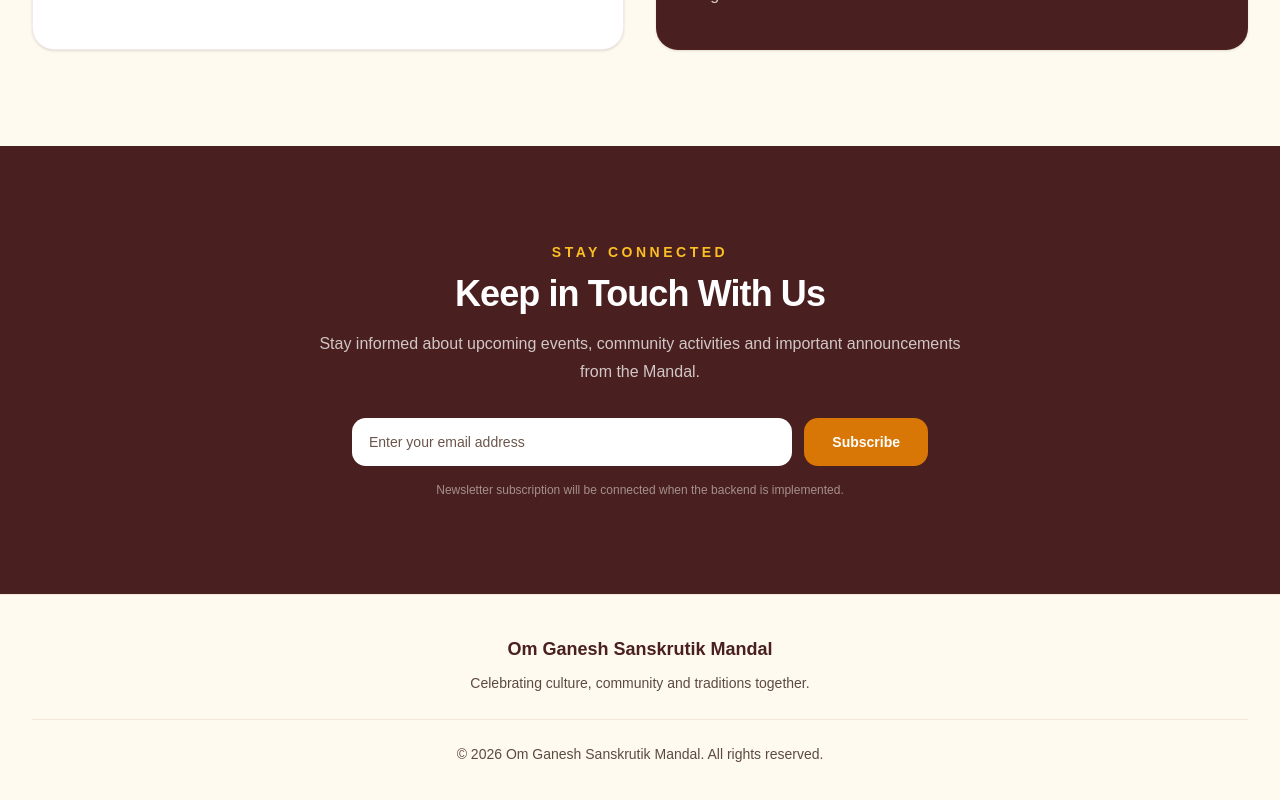
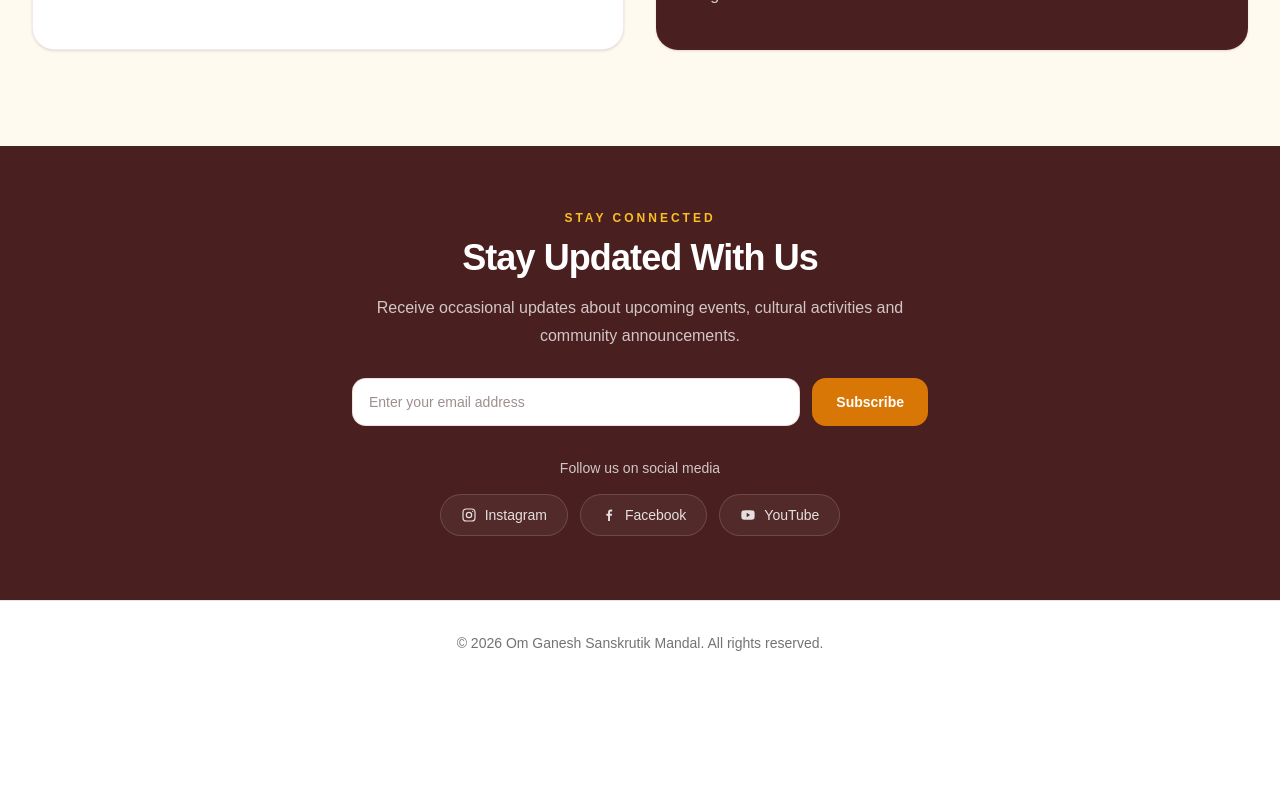
Before and after one commit to NikhilChari/OmGaneshSM, a React (Vite) app in the folder frontend/: page / in a window 1280 px wide. Shown: the part 4240-5040 px from the top of the page. After the commit the page ends 4925 px from the top, so only its background shows below. Built offline with nearby package versions, Linux system fonts and the light colour scheme.

Commit message:
feat: add homepage connect section

```diff
--- a/frontend/package.json
+++ b/frontend/package.json
@@ -15,7 +15,6 @@
     "@tailwindcss/vite": "^4.3.3",
     "class-variance-authority": "^0.7.1",
     "clsx": "^2.1.1",
-    "lucide-react": "^1.33.0",
     "react": "^19.2.8",
     "react-dom": "^19.2.8",
     "react-router-dom": "^7.18.2",
--- a/frontend/src/components/Footer.tsx
+++ b/frontend/src/components/Footer.tsx
@@ -1,20 +1,8 @@
 function Footer() {
   return (
-    <footer className="border-t border-[#9a3412]/10 bg-[#fffaf0]">
-      <div className="mx-auto max-w-7xl px-4 py-10 text-center sm:px-6 lg:px-8">
-        <div>
-          <p className="text-lg font-bold text-[#4a1f1f]">
-            Om Ganesh Sanskrutik Mandal
-          </p>
-
-          <p className="mx-auto mt-2 max-w-xl text-sm leading-6 text-[#5c4a42]">
-            Celebrating culture, community and traditions together.
-          </p>
-        </div>
-
-        <div className="my-6 h-px bg-[#9a3412]/10" />
-
-        <p className="text-sm text-[#5c4a42]">
+    <footer className="border-t">
+      <div className="mx-auto max-w-7xl px-6 py-8">
+        <p className="text-center text-sm text-muted-foreground">
           © {new Date().getFullYear()} Om Ganesh Sanskrutik Mandal. All rights
           reserved.
         </p>
--- /dev/null
+++ b/frontend/src/components/home/ConnectSection.tsx
@@ -0,0 +1,106 @@
+
+function ConnectSection() {
+  return (
+    <section className="bg-[#4a1f1f] py-14 text-white sm:py-16">
+      <div className="mx-auto max-w-3xl px-4 text-center sm:px-6 lg:px-8">
+    <p className="text-xs font-bold uppercase tracking-[0.25em] text-[#fbbf24]">
+  Stay Connected
+        </p>
+
+        <h2 className="mt-3 text-3xl font-bold tracking-tight sm:text-4xl">
+        Stay Updated With Us
+        </h2>
+
+        <p className="mx-auto mt-4 max-w-xl text-base leading-7 text-white/75">
+        Receive occasional updates about upcoming events, cultural activities and
+        community announcements.
+        </p>
+
+        <form
+  onSubmit={(event) => event.preventDefault()}
+  className="mx-auto mt-7 flex max-w-xl flex-col gap-3 sm:flex-row"
+>
+  <label htmlFor="newsletter-email" className="sr-only">
+    Email address
+  </label>
+
+  <input
+    id="newsletter-email"
+    type="email"
+    placeholder="Enter your email address"
+    className="min-h-12 flex-1 rounded-xl border border-[#9a3412]/15 bg-white px-4 text-sm text-[#3f1d1d] outline-none transition focus:border-[#d97706] focus:ring-2 focus:ring-[#d97706]/20"
+  />
+
+  <button
+    type="submit"
+    className="min-h-12 rounded-xl bg-[#d97706] px-6 text-sm font-semibold text-white transition-colors hover:bg-[#b45309]"
+  >
+    Subscribe
+  </button>
+</form>
+
+<div className="mt-8">
+  <p className="text-sm font-medium text-white/75">
+    Follow us on social media
+  </p>
+
+  <div className="mt-4 flex flex-wrap justify-center gap-3">
+    <a
+      href="#"
+      aria-label="Instagram"
+      className="inline-flex items-center gap-2 rounded-full border border-white/15 bg-white/5 px-5 py-2.5 text-sm font-medium text-white/85 transition-colors hover:border-[#fbbf24]/40 hover:bg-white/10 hover:text-[#fbbf24]"
+    >
+      <svg
+        viewBox="0 0 24 24"
+        className="h-4 w-4"
+        fill="none"
+        stroke="currentColor"
+        strokeWidth="1.8"
+        aria-hidden="true"
+      >
+        <rect x="3" y="3" width="18" height="18" rx="5" />
+        <circle cx="12" cy="12" r="4" />
+        <circle cx="17.5" cy="6.5" r="1" fill="currentColor" stroke="none" />
+      </svg>
+      Instagram
+    </a>
+
+    <a
+      href="#"
+      aria-label="Facebook"
+      className="inline-flex items-center gap-2 rounded-full border border-white/15 bg-white/5 px-5 py-2.5 text-sm font-medium text-white/85 transition-colors hover:border-[#fbbf24]/40 hover:bg-white/10 hover:text-[#fbbf24]"
+    >
+      <svg
+        viewBox="0 0 24 24"
+        className="h-4 w-4"
+        fill="currentColor"
+        aria-hidden="true"
+      >
+        <path d="M13.5 21v-8h2.7l.4-3h-3.1V8.1c0-.9.3-1.5 1.6-1.5h1.7V4c-.3 0-1.2-.1-2.3-.1-2.3 0-3.9 1.4-3.9 4v2.1H8v3h2.6v8h2.9Z" />
+      </svg>
+      Facebook
+    </a>
+
+    <a
+      href="#"
+      aria-label="YouTube"
+      className="inline-flex items-center gap-2 rounded-full border border-white/15 bg-white/5 px-5 py-2.5 text-sm font-medium text-white/85 transition-colors hover:border-[#fbbf24]/40 hover:bg-white/10 hover:text-[#fbbf24]"
+    >
+      <svg
+        viewBox="0 0 24 24"
+        className="h-4 w-4"
+        fill="currentColor"
+        aria-hidden="true"
+      >
+        <path d="M21.6 7.2a2.8 2.8 0 0 0-2-2C17.8 4.7 12 4.7 12 4.7s-5.8 0-7.6.5a2.8 2.8 0 0 0-2 2C2 9 2 12 2 12s0 3 .4 4.8a2.8 2.8 0 0 0 2 2c1.8.5 7.6.5 7.6.5s5.8 0 7.6-.5a2.8 2.8 0 0 0 2-2c.4-1.8.4-4.8.4-4.8s0-3-.4-4.8ZM10 15.3V8.7l5.2 3.3-5.2 3.3Z" />
+      </svg>
+      YouTube
+    </a>
+  </div>
+</div>
+      </div>
+    </section>
+  )
+}
+
+export default ConnectSection
--- a/frontend/src/components/home/NewsletterSection.tsx
+++ /dev/null
@@ -1,51 +0,0 @@
-function NewsletterSection() {
-  return (
-    <section className="bg-[#4a1f1f] py-16 text-white sm:py-20 lg:py-24">
-      <div className="mx-auto max-w-4xl px-4 text-center sm:px-6 lg:px-8">
-        <p className="text-xs font-bold uppercase tracking-[0.25em] text-[#fbbf24] sm:text-sm">
-          Stay Connected
-        </p>
-
-        <h2 className="mt-3 text-3xl font-bold tracking-tight sm:text-4xl">
-          Keep in Touch With Us
-        </h2>
-
-        <p className="mx-auto mt-4 max-w-2xl text-base leading-7 text-white/75">
-          Stay informed about upcoming events, community activities and
-          important announcements from the Mandal.
-        </p>
-
-        <form
-          onSubmit={(event) => event.preventDefault()}
-          className="mx-auto mt-8 flex max-w-xl flex-col gap-3 sm:flex-row"
-        >
-          <label htmlFor="newsletter-email" className="sr-only">
-            Email address
-          </label>
-
-          <input
-            id="newsletter-email"
-            type="email"
-            placeholder="Enter your email address"
-            autoComplete="email"
-            className="min-h-12 flex-1 rounded-xl border border-white/15 bg-white px-4 text-sm text-[#3f1d1d] outline-none placeholder:text-[#6b554b] focus:border-[#fbbf24] focus:ring-2 focus:ring-[#fbbf24]/30"
-          />
-
-          <button
-            type="submit"
-            className="min-h-12 rounded-xl bg-[#d97706] px-7 text-sm font-semibold text-white transition-colors hover:bg-[#b45309] focus:outline-none focus:ring-2 focus:ring-[#fbbf24] focus:ring-offset-2 focus:ring-offset-[#4a1f1f]"
-          >
-            Subscribe
-          </button>
-        </form>
-
-        <p className="mt-4 text-xs text-white/50">
-          Newsletter subscription will be connected when the backend is
-          implemented.
-        </p>
-      </div>
-    </section>
-  )
-}
-
-export default NewsletterSection
--- a/frontend/src/pages/Home.tsx
+++ b/frontend/src/pages/Home.tsx
@@ -5,7 +5,8 @@ import UpcomingEventsSection from '@/components/home/UpcomingEventsSection'
 import LatestNewsSection from '@/components/home/LatestNewsSection'
 import GalleryPreviewSection from '@/components/home/GalleryPreviewSection'
 import MissionVisionSection from '@/components/home/MissionVisionSection'
-import NewsletterSection from '@/components/home/NewsletterSection'
+// import NewsletterSection from '@/components/home/NewsletterSection'
+import ConnectSection from '@/components/home/ConnectSection'
 function Home() {
   return (
     <>
@@ -16,7 +17,8 @@ function Home() {
       <LatestNewsSection />
       <GalleryPreviewSection />
       <MissionVisionSection />
-      <NewsletterSection />
+      {/* <NewsletterSection /> */}
+      <ConnectSection />
     </>
   )
 }
```
Also changed, not shown: 1 other file (tests, documents, lock files or other folders).
